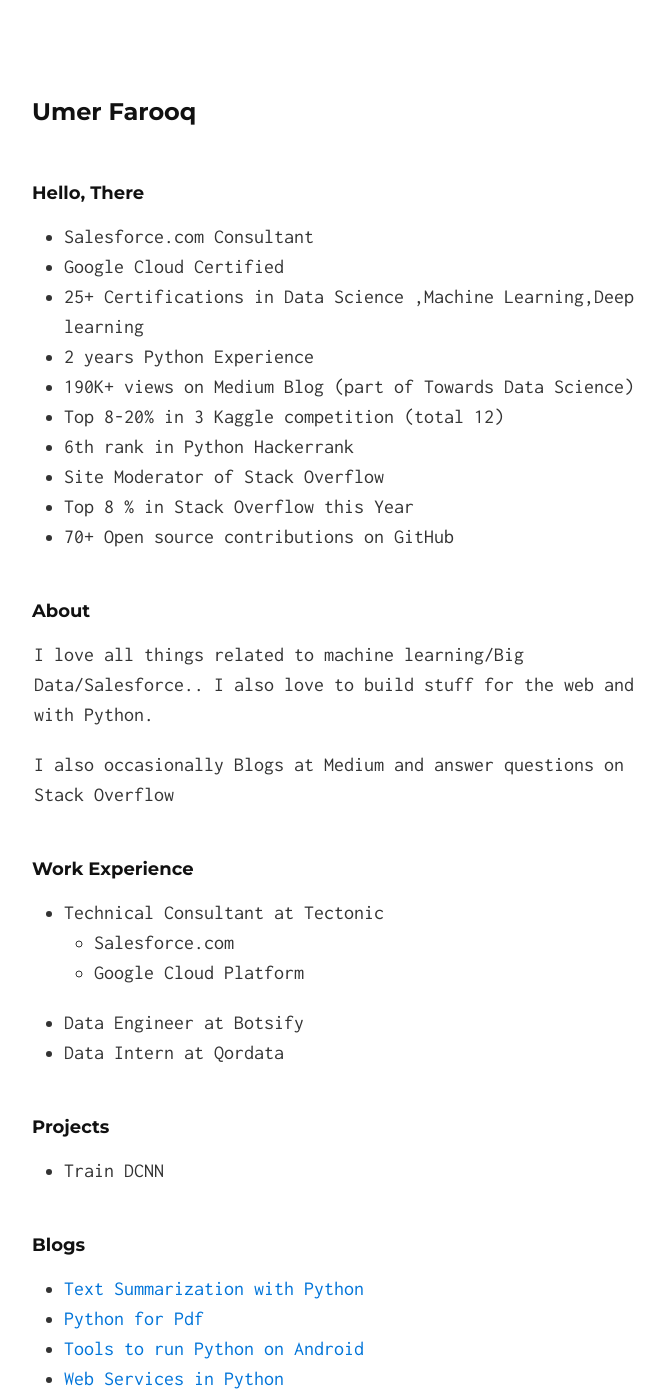
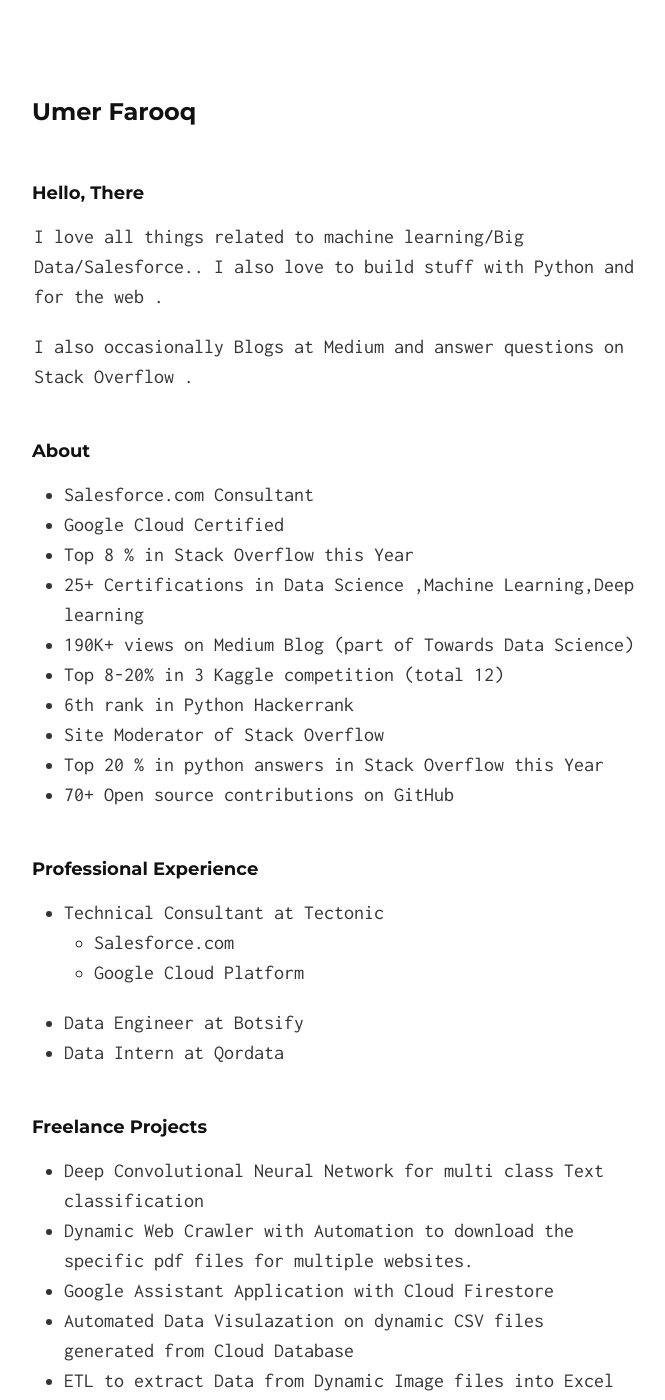
Before and after one commit to umer7/umer7.github.io, a Jekyll site: the page built from index.md, in a window 1280 px wide and 1400 px high. Shown: the whole window, without its empty margins (306-971 px from the left). Built offline with Jekyll 4.4.1, drawn with Linux system fonts in a browser that asks for light colours; our own code applies the rules of GitHub Pages for plain Markdown files; some of the changed text lies outside the part shown.

Commit message:
Update index.md

```diff
--- a/index.md
+++ b/index.md
@@ -3,33 +3,37 @@ layout: default
 ---
 ## Hello, There
 
+I love all things related to machine learning/Big Data/Salesforce.. I also love to build stuff with Python and for the web  .
+
+I also occasionally Blogs at Medium and answer questions on Stack Overflow .
+
+## About
+
 - Salesforce.com Consultant
 - Google Cloud Certified
+- Top 8 % in Stack Overflow this Year
 - 25+ Certifications in Data Science ,Machine Learning,Deep learning
-- 2 years Python Experience
 - 190K+ views on Medium Blog (part of Towards Data Science)
 - Top 8-20% in 3 Kaggle competition (total 12)
 - 6th rank in Python Hackerrank
 - Site Moderator of Stack Overflow
-- Top 8 % in Stack Overflow this Year
+- Top 20 % in python answers in Stack Overflow this Year
 - 70+ Open source contributions on GitHub
 
-## About
-
-I love all things related to machine learning/Big Data/Salesforce.. I also love to build stuff for the web and with Python.
-
-I also occasionally Blogs at Medium and answer questions on Stack Overflow
-
-
-## Work Experience
+## Professional Experience
 - Technical Consultant at Tectonic
   - Salesforce.com
   - Google Cloud Platform
 - Data Engineer at Botsify
 - Data Intern at Qordata
 
-## Projects
-- Train DCNN
+## Freelance Projects
+- Deep Convolutional Neural Network for multi class Text classification
+- Dynamic Web Crawler with Automation to download the specific pdf files for multiple websites.
+- Google Assistant Application with Cloud Firestore
+- Automated Data Visulazation on dynamic CSV files generated from Cloud Database
+- ETL to extract Data from Dynamic Image files into Excel
+And many more....
 
 ## Blogs
 - [Text Summarization with Python](https://towardsdatascience.com/text-summarization-in-python-76c0a41f0dc4)
```
Also changed, not shown: other parts of index.md (+1 -2 lines).
